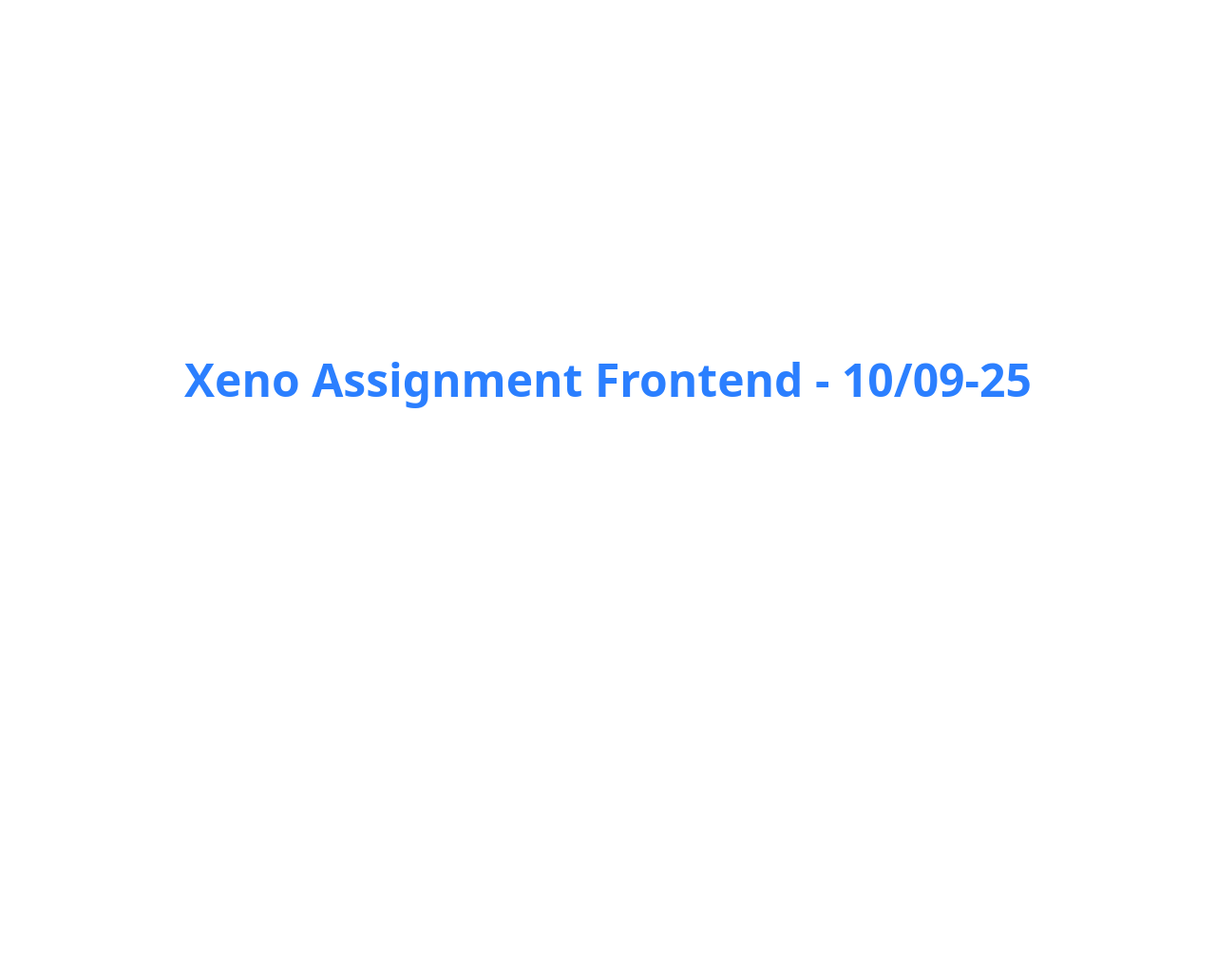
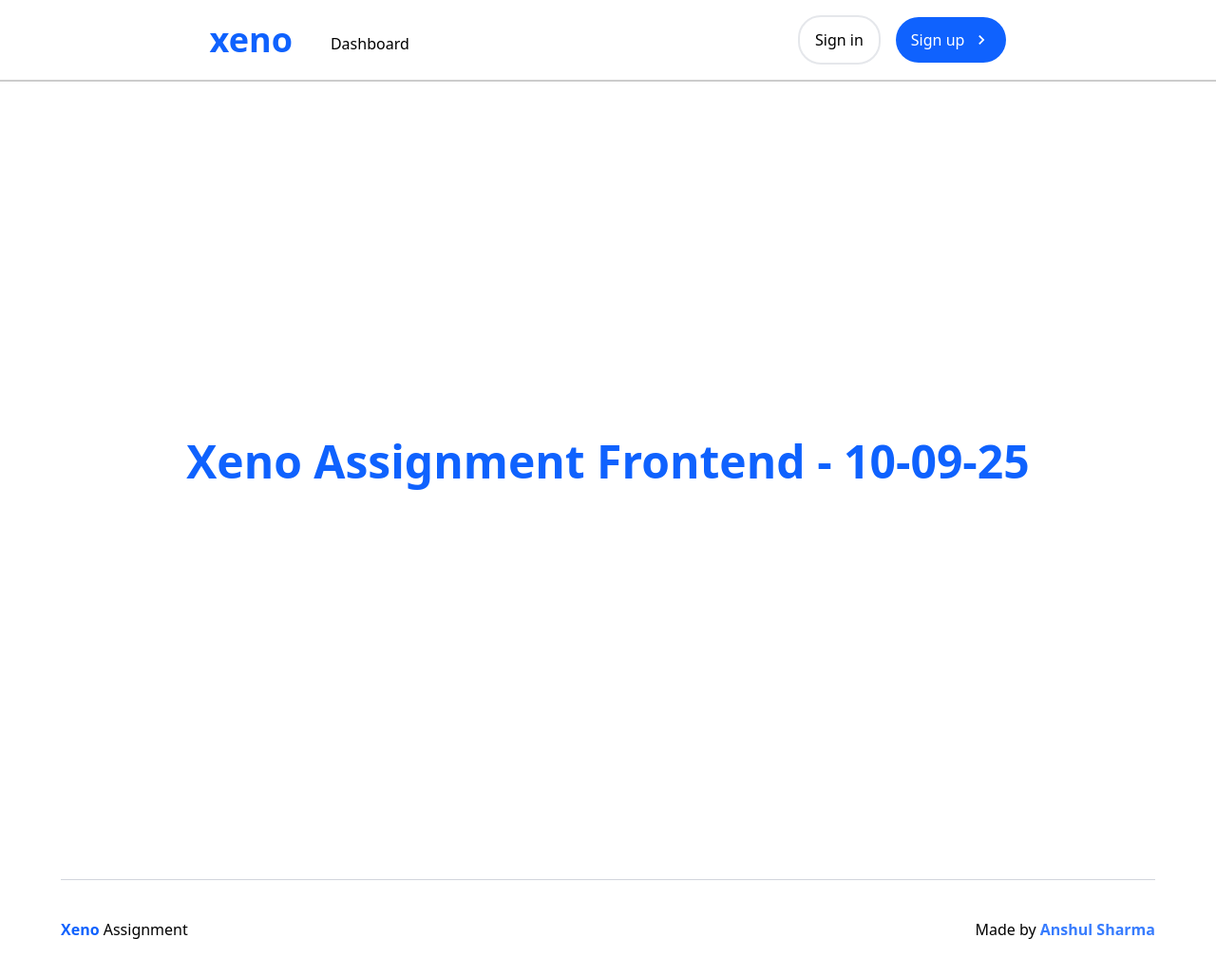
Before and after one commit to Anshul-Sharma01/xeno-assignment-client, a React (Vite) app: page / in a window 1280 px wide. Shown: the top 1028 px of the page at 95% size. Before the commit the page ends 800 px from the top, so only its background shows below. Built offline with nearby package versions, Linux system fonts and the light colour scheme.

Commit message:
Prepared Navigation layout ( header & footer )  for fronted inspired from xeno website

```diff
--- a/package.json
+++ b/package.json
@@ -13,6 +13,7 @@
     "@tailwindcss/vite": "^4.1.13",
     "react": "^19.1.1",
     "react-dom": "^19.1.1",
+    "react-icons": "^5.5.0",
     "tailwindcss": "^4.1.13"
   },
   "devDependencies": {
--- a/src/App.tsx
+++ b/src/App.tsx
@@ -1,10 +1,13 @@
+import NavigationLayout from "./layouts/NavigationLayout";
 
 
 function App(){
   return(
-    <section className="flex flex-col justify-center items-center h-[100vh]">
-      <h1 className="text-blue-500 text-5xl font-extrabold">Xeno Assignment Frontend - 10/09-25</h1>
-    </section>
+    <NavigationLayout>
+      <section className="flex flex-col justify-center items-center h-[100vh]">
+        <h1 className="text-[#0F62FE] text-5xl font-extrabold">Xeno Assignment Frontend - 10-09-25</h1>
+      </section>
+    </NavigationLayout>
   )
 }
 
--- /dev/null
+++ b/src/layouts/Footer.tsx
@@ -0,0 +1,14 @@
+
+const Footer : React.FC = () => {
+    return(
+        <footer className="flex flex-col justify-center gap-10 mt-10 mb-10 items-center">
+            <div className="w-[90vw] h-[1px] bg-gray-300"></div>
+            <section className="flex justify-between items-center w-[90vw]">
+                <section><span className="text-[#0F62FE] font-bold">Xeno</span> Assignment</section>
+                <section>Made by <a href="https://www.linkedin.com/in/anshul-sharma29/" target="_blank" className="text-[#0F62FE] font-bold cursor-pointer transition-colors ease-in-out animate-pulse hover:underline duration-75">Anshul Sharma</a></section>
+            </section>
+        </footer>
+    )
+}
+
+export default Footer;
--- /dev/null
+++ b/src/layouts/Navbar.tsx
@@ -0,0 +1,24 @@
+import { MdKeyboardArrowRight } from "react-icons/md";
+
+
+const Navbar : React.FC = () => {
+    return(
+        <nav className="flex justify-around items-center p-4 border-b-2 border-black/20">
+            <ul className="flex justify-center items-center w-fit gap-10">
+                <li className="text-[#0F62FE] text-4xl font-semibold">xeno</li>
+                <li className="mt-2">Dashboard</li>
+            </ul>
+            <section className="flex justify-center items-center gap-4">
+                <button className="pt-3 pl-4 pr-4 pb-3 border-gray-200 border-2 rounded-3xl cursor-pointer hover:border-gray-300">
+                    Sign in
+                </button>
+                <button className="pt-3 pl-4 pr-4 pb-3 bg-[#0F62FE] text-white rounded-3xl cursor-pointer flex gap-2 justify-center items-center  hover:translate-y-[-4px] hover:transition-all">
+                    Sign up
+                    <MdKeyboardArrowRight className="text-white text-xl"/>
+                </button>
+            </section>
+        </nav>
+    )
+}
+
+export default Navbar;
--- /dev/null
+++ b/src/layouts/NavigationLayout.tsx
@@ -0,0 +1,15 @@
+import type { ReactNode } from "react";
+import Footer from "./Footer";
+import Navbar from "./Navbar";
+
+const NavigationLayout : React.FC<{ children : ReactNode }>  = ({ children }) => {
+    return(
+        <nav>
+            <Navbar/>
+            <main>{children}</main>
+            <Footer/>
+        </nav>
+    )
+}
+
+export default NavigationLayout;
```
Also changed, not shown: 1 other file (tests, documents, lock files or other folders).
